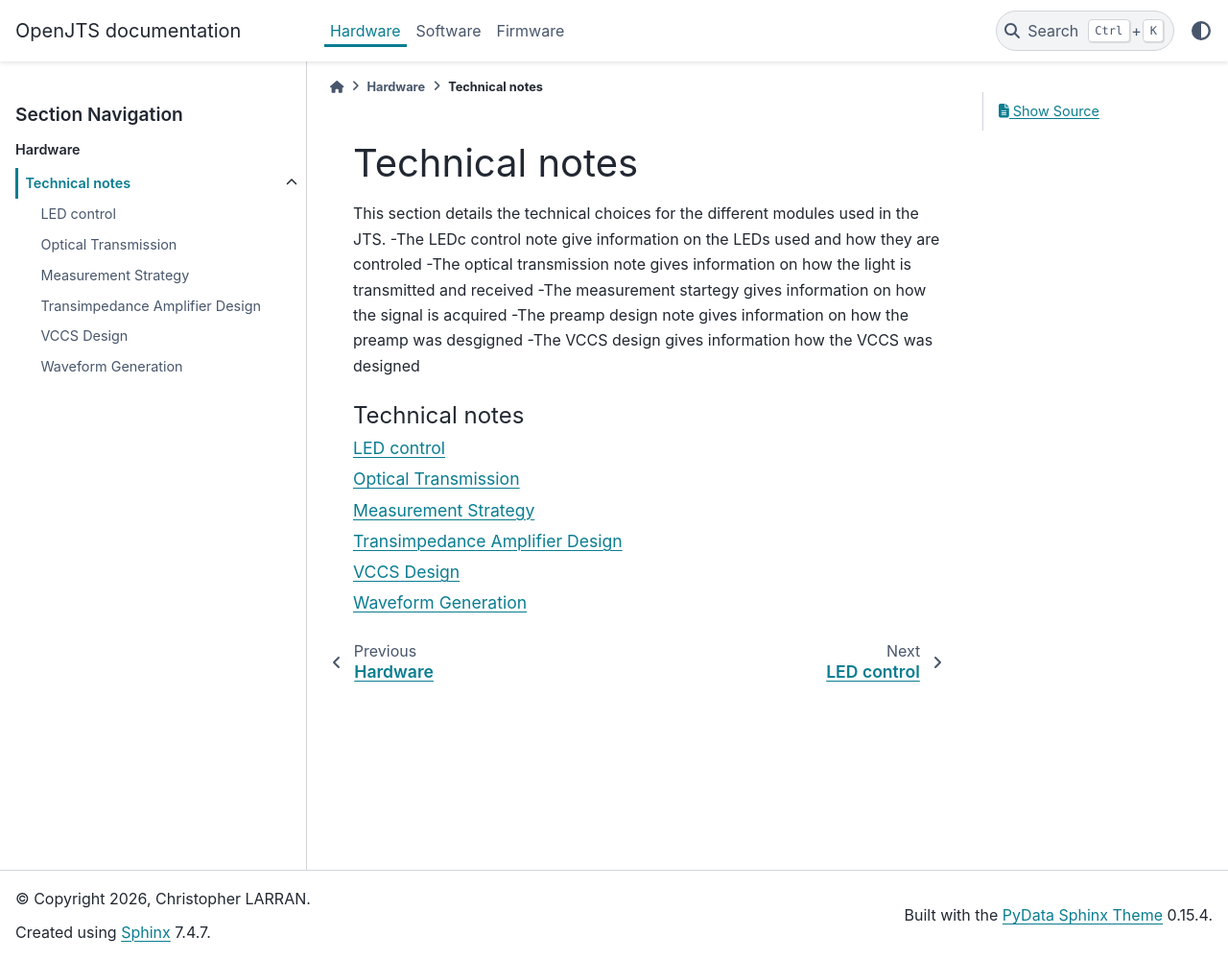
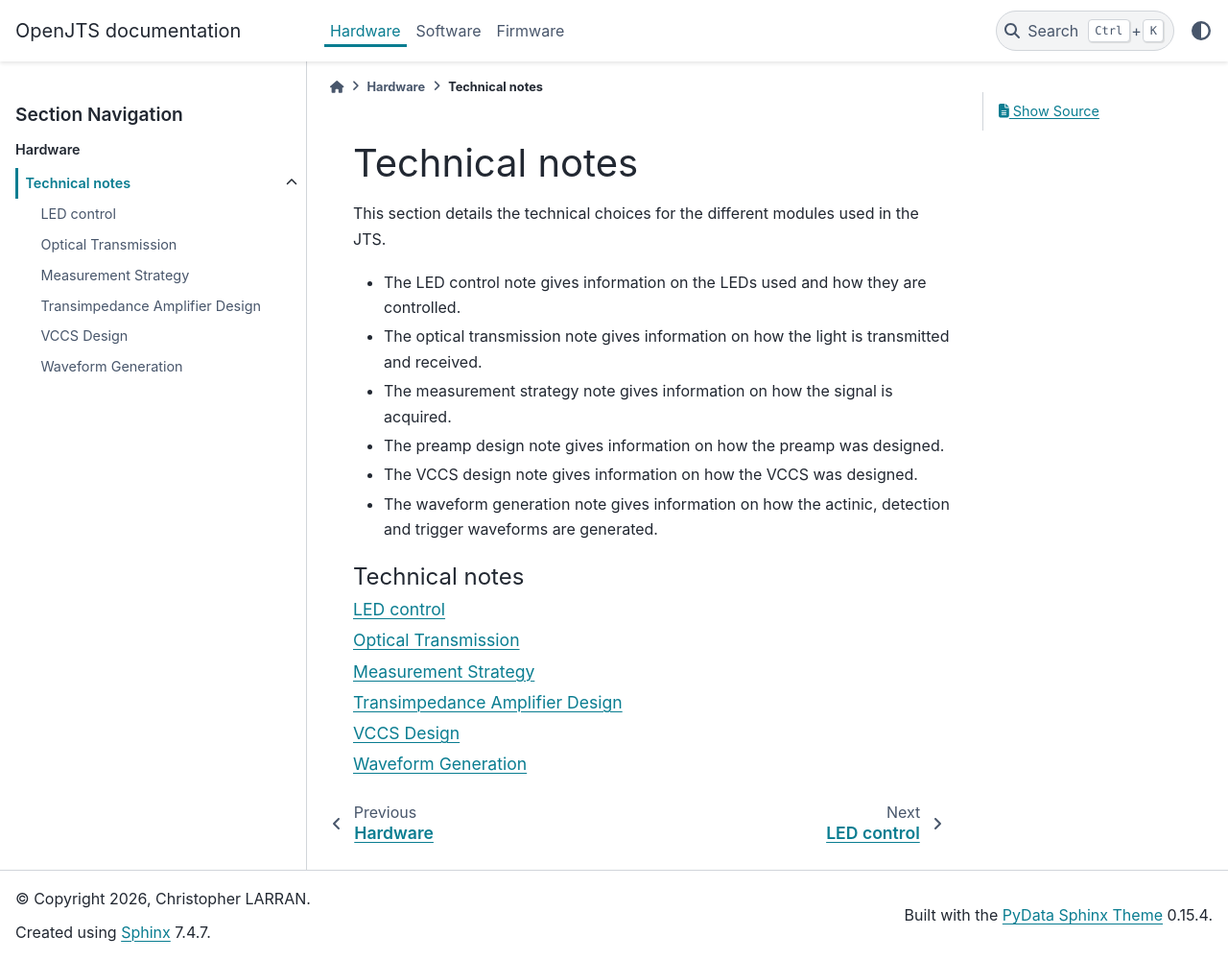
Before and after one commit to ILikeNickelback/OpenJTS, a Sphinx documentation site: the page built from docs/hardware/technical-notes/index.md, in a window 1280 px wide and 1000 px high. Shown: the whole window at 96% size. Built offline with Sphinx 7.4.7 and the PyData theme 0.15.4, drawn with Linux system fonts in a browser that asks for light colours; pages that are not in the unit, such as notebooks, are missing from menus.

Commit message:
updating docs

````diff
--- a/docs/hardware/technical-notes/index.md
+++ b/docs/hardware/technical-notes/index.md
@@ -1,11 +1,13 @@
 # Technical notes
 
 This section details the technical choices for the different modules used in the JTS.
--The LEDc control note give information on the LEDs used and how they are controled
--The optical transmission note gives information on how the light is transmitted and received
--The measurement startegy gives information on how the signal is acquired
--The preamp design note gives information on how the preamp was desgigned
--The VCCS design gives information how the VCCS was designed
+
+- The LED control note gives information on the LEDs used and how they are controlled.
+- The optical transmission note gives information on how the light is transmitted and received.
+- The measurement strategy note gives information on how the signal is acquired.
+- The preamp design note gives information on how the preamp was designed.
+- The VCCS design note gives information on how the VCCS was designed.
+- The waveform generation note gives information on how the actinic, detection and trigger waveforms are generated.
 
 ```{toctree}
 :maxdepth: 1
````
Also changed, not shown: docs/hardware/index.md (+4 -3 lines), docs/index.md (+2 -2 lines), docs/software/index.md (+1 -1 lines), 1 other file.
